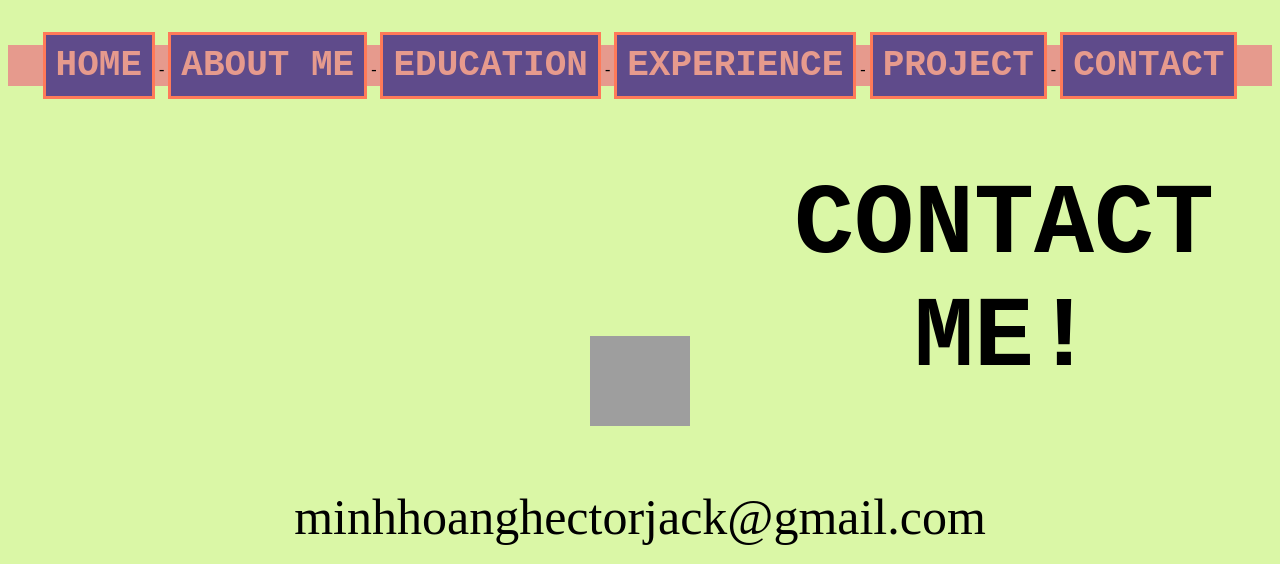
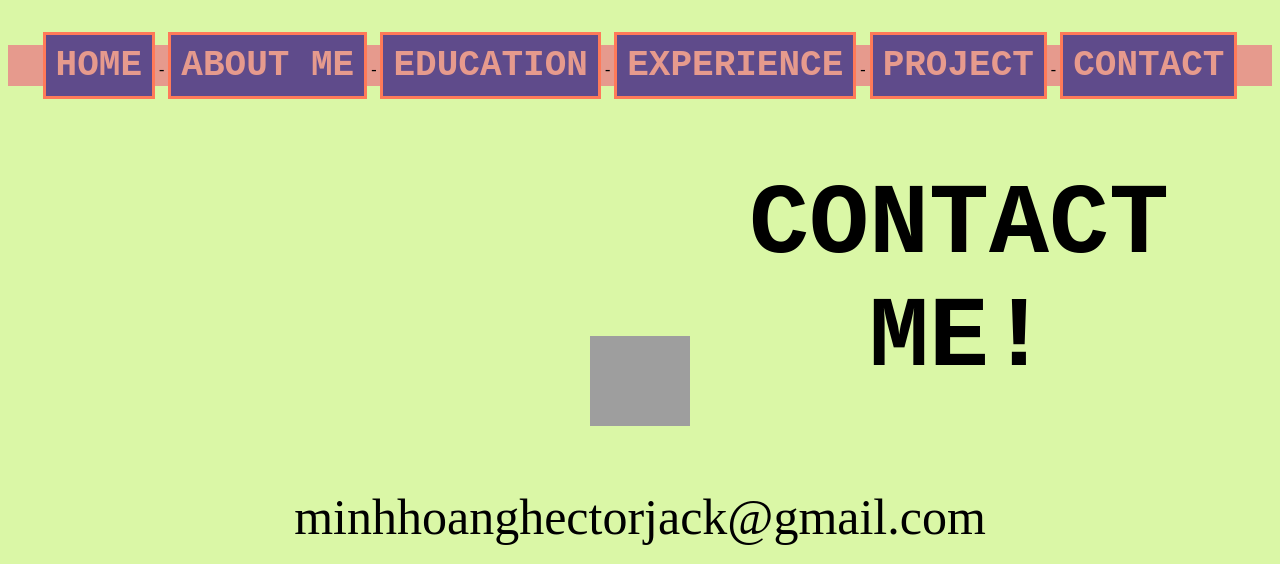
Before and after one commit to hoangdao297/hoangdao297.github.io, a PHP site: page /pages/Contact.html in a window 1280 px wide. Shown: the top 564 px of the page. Run offline with PHP 8.4, Linux system fonts and the light colour scheme; grey boxes are pictures that could not be loaded.

Commit message:
Update styles.css

```diff
--- a/styles/styles.css
+++ b/styles/styles.css
@@ -46,7 +46,7 @@ h1.Contact{
 	position: absolute;
 	font-weight: bold;
 	text-align: center;
-	margin-left: 720px;
+	margin-left: 630px;
 }
 h1.Education{
 	font-family: "Courier New", Courier, monospace;
```
